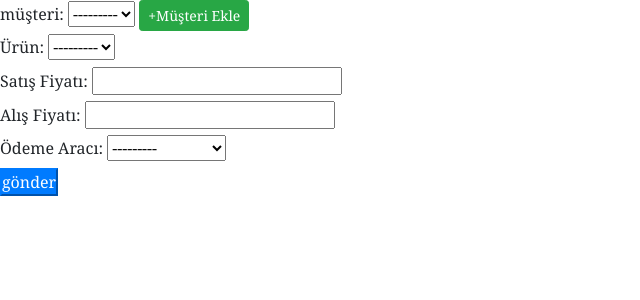
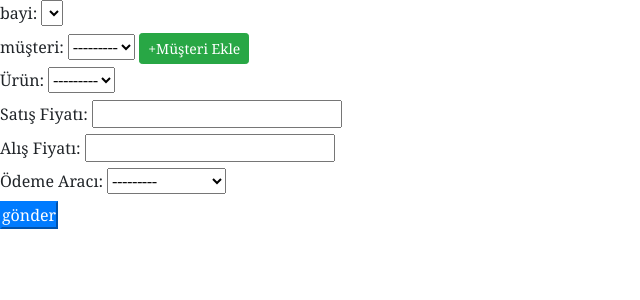
Before and after one commit to beyfendipenguen/sanbaysat, a Django app: a page that uses bayi/templates/bayi/satışEkle.html in a window 1280 px wide. Shown: the part 56-356 px from the top of the page, without its empty margins (0-640 px from the left). Run offline with Django 3.2, Linux system fonts and the light colour scheme; the visitor is signed in with stand-in values (Sample User, id 1); data comes from the database, SQL or seed files in the repository; data that the repository does not hold is empty.

Commit message:
veri tabanı düzenlenmesi

```diff
--- a/bayi/forms.py
+++ b/bayi/forms.py
@@ -15,7 +15,7 @@ class SiparisForm(ModelForm):
 class satışEkleForm(ModelForm):
     class Meta:
        model = Satış
-       fields = '__all__'
+       fields = ['müşteri','ürün','satış_fiyatı','alış_fiyatı','ödeme_aracı']
 
 class müşteriEkleForm(ModelForm):
     class Meta:
--- /dev/null
+++ b/bayi/templates/bayi/bakımYap.html
@@ -0,0 +1,6 @@
+{% extends "home/index.html"%}
+{%block content%}
+
+<h2>bakım yap</h2>
+
+{%endblock%}
--- a/bayi/templates/bayi/bayibakim.html
+++ b/bayi/templates/bayi/bayibakim.html
@@ -26,6 +26,6 @@
     </tr>
     {% endfor %}
 
-
   </table>
+  <a class="btn btn-sm btn-success text-white" role="button" href="/bayi/bakımYap">+Bakım Yap</a>
 </div>
--- a/bayi/templates/bayi/satışEkle.html
+++ b/bayi/templates/bayi/satışEkle.html
@@ -3,14 +3,20 @@
 {% block content %}
 <div class="center-align">
     <form action="" method="POST">
+        {{ form.non_field_errors }}
+        <label for="bayim">bayi:</label>
+        <select id="id_bayi" name="bayi">
+            {%for bayi in bayilerim%}
+                <option value="{{bayi.pk}}">{{bayi.adı}}</option>
+            {%endfor%}
+        </select>
         {%csrf_token%}
-        {{ form.non_field_errors }}
         <div class="fieldWrapper">
             {{ form.müşteri.errors }}
             <label for="{{ form.müşteri.id_for_label }}">müşteri:</label>
-  {{ form.müşteri }}
-  <a class="btn btn-sm btn-success text-white" role="button" href="/bayi/müşteriEkle">+Müşteri Ekle</a>
-</div>
+            {{ form.müşteri }}
+            <a class="btn btn-sm btn-success text-white" role="button" href="/bayi/müşteriEkle">+Müşteri Ekle</a>
+        </div>
 <div class="fieldWrapper">
     {{ form.ürün.errors }}
     <label for="{{ form.ürün.id_for_label }}">Ürün:</label>
--- a/bayi/urls.py
+++ b/bayi/urls.py
@@ -12,4 +12,5 @@ urlpatterns = [
     path('bayikayıt/', views.bayiKayıt, name="bayiKayıt"),
     path('satışYap', views.satışEkle, name="satışEkle"),
     path('müşteriEkle', views.müşteriEkle, name="müşteriEkle"),
+    path('bakımYap', views.bakımYap, name="bakımYap"),
 ]
--- a/bayi/views.py
+++ b/bayi/views.py
@@ -16,6 +16,11 @@ def modelAdıEkle(request):
     context = {"form":form}
     return render(request,"tempalteAdı",context)
 """
+def bakımYap(request):
+    context = {}
+    return render(request, 'bayi/bakımYap.html', context)
+
+
 def müşteriEkle(request):
     if request.method == "POST":
         form = müşteriEkleForm(request.POST)
@@ -33,22 +38,25 @@ def müşteriEkle(request):
 def satışEkle(request):
     user = User.objects.get(pk=request.user.pk)
     if request.method == "POST":
+        bayi = request.POST.get('bayi')
+        bayi = Bayi.objects.get(pk=bayi)
+        print(bayi)
         form = satışEkleForm(request.POST)
         if form.is_valid():
             satış = Satış(
-                bayi = user,
+                bayi = bayi,
                 müşteri=form.cleaned_data['müşteri'],
-                ürün= form.cleaned_data['ürün'],
+                ürün=form.cleaned_data['ürün'],
                 satış_fiyatı = form.cleaned_data['satış_fiyatı'],
                 alış_fiyatı = form.cleaned_data['alış_fiyatı'],
-                ödeme_aracı = form.cleaned_data['ödeme_aracı'],
+                ödeme_aracı =  form.cleaned_data['ödeme_aracı']
             )
-            print(satış)
             satış.save()
             return redirect("bayi")
     else:
         form = satışEkleForm()
-    context = {"form":form}
+        bayilerim = Bayi.objects.filter(user_id=user.id)
+    context = {"form":form,'bayilerim':bayilerim}
     return render(request,"bayi/satışEkle.html",context)
 
 def bayi(request):
@@ -56,12 +64,12 @@ def bayi(request):
         user = User.objects.get(pk=request.user.pk)
     except:
         return redirect('loginPage')
-    bayisatis = Satış.objects.all()
-    form = SiparisForm()
-    context = {"bayisatis":bayisatis, "form":form}
-    #bayiler = Bayi.objects.filter(user=luser)
     if user is not None:
         if user.is_staff:
+            bayi = Bayi.objects.get(user=user)
+            bayisatis = Satış.objects.filter(bayi=bayi)
+            form = SiparisForm()
+            context = {"bayisatis":bayisatis, "form":form}
             return render(request, "bayi/bayi.html", context)
         else:
             return redirect('bilgilendirme')
--- a/core/models.py
+++ b/core/models.py
@@ -24,7 +24,7 @@ voltajlar = [
 
 class Bayi(models.Model):
     adı = models.CharField(max_length=20)
-    user = models.ForeignKey(User, on_delete=models.CASCADE)
+    user = models.OneToOneField(User, on_delete=models.CASCADE)
     şehir = models.CharField(max_length=20)
     telefon = models.CharField(max_length=11)
     adres = models.TextField()
@@ -36,6 +36,7 @@ class Bayi(models.Model):
 
 
 class Müşteri(models.Model):
+    bayi = models.ForeignKey(Bayi,on_delete=models.CASCADE)
     adı = models.CharField(max_length=20)
     soyadı = models.CharField(max_length=20)
     adres = models.TextField()
@@ -108,8 +109,10 @@ class Bakım(models.Model):
     ürün = models.ForeignKey(Ürün, on_delete=models.DO_NOTHING)
     bakım_tarihi = models.DateField(auto_now_add=True, editable=False, blank=True)
     #TODO gelecek bakım tarihi otomatik olarak ürün bakım aralığı hesaplanıp üzerine eklenecek
+    #TODO auto_now_add
     tutar = models.FloatField()
 
+#Bakım(müşteri=şu,ürün=bu,gelecek_bakım_tarihi=date.now+ürün.bakım_aralığı,tutar=o)
 
 class Katolog(models.Model):
     ürün = models.ForeignKey(Ürün, on_delete=models.CASCADE)
--- a/home/templates/home/login.html
+++ b/home/templates/home/login.html
@@ -42,5 +42,5 @@
               </div>
           </div>
       </div>
-    </div>
-    {% endblock %}
+  </div>
+{% endblock %}
```
Also changed, not shown: core/migrations/0001_initial.py, core/migrations/0002_auto_20210106_1956.py (deleted), core/migrations/0003_auto_20210106_2200.py (deleted), core/migrations/0004_auto_20210106_2203.py (deleted), core/migrations/0005_auto_20210108_1401.py (deleted), core/migrations/0006_auto_20210108_1406.py (deleted), core/migrations/0007_auto_20210108_2017.py (deleted), core/migrations/0008_auto_20210113_0051.py (deleted), core/migrations/0008_remove_ürün_depodaki_miktar.py (deleted), core/migrations/0009_auto_20210113_0059.py (deleted), core/migrations/0010_merge_20210114_1712.py (deleted).
